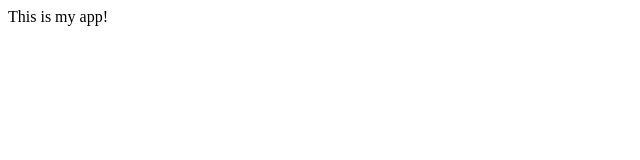
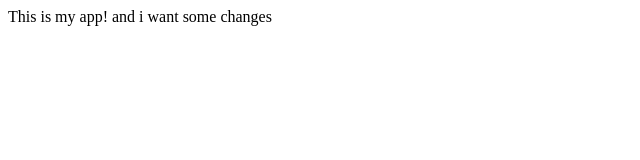
Before and after one commit to Nivishyadav/git-github, a plain HTML site: page index.html in a window 1280 px wide. Shown: the whole page, without its empty margins (0-640 px from the left). Drawn offline with Linux system fonts and the light colour scheme.

Commit message:
index file modified

```diff
--- a/index.html
+++ b/index.html
@@ -7,6 +7,6 @@
     <title>My App</title>
 </head>
 <body>
-    This is my app!
+    This is my app! and i want some changes
 </body>
 </html>
```
